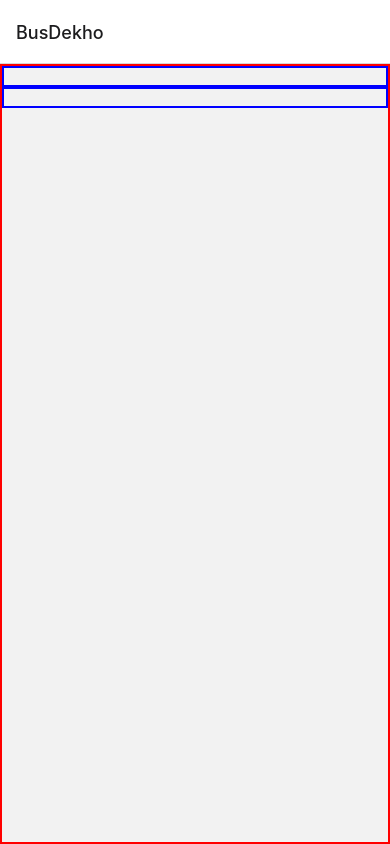
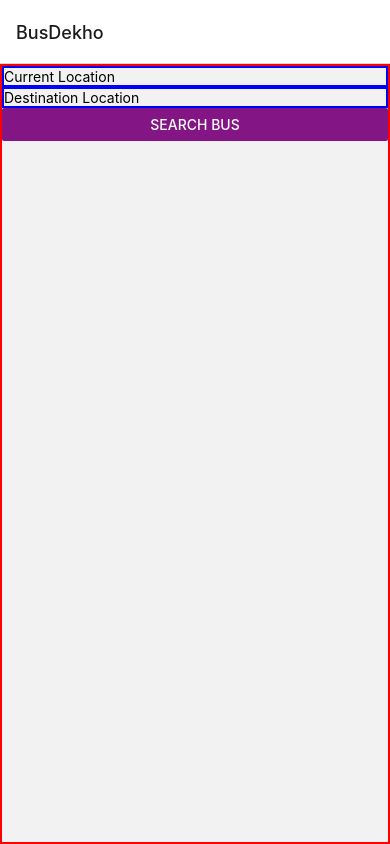
Before and after one commit to muditchoudhary/Bus-Dekho, a React Native app: screen / in a window 390 px wide. Built offline with nearby package versions, Linux system fonts and the light colour scheme.

Commit message:
Add placeholder and input button

```diff
--- a/App.js
+++ b/App.js
@@ -3,7 +3,7 @@ import * as React from "react";
 import { Button, View, Text, StyleSheet, TextInput } from "react-native";
 import { NavigationContainer } from "@react-navigation/native";
 import { createNativeStackNavigator } from "@react-navigation/native-stack";
-import  {useState} from 'react';
+import { useState } from "react";
 
 function DetailsScreen() {
   return (
@@ -23,15 +23,25 @@ function HomeScreen({ navigation }) {
         <TextInput
           style={styles.input}
           onChangeText={(text) => {
-            setcurrentLocation(text)
+            setcurrentLocation(text);
           }}
-        value={currentLocation} />
+          value={currentLocation}
+          placeholder="Current Location"
+        />
         <TextInput
           style={styles.input}
           onChangeText={(text) => {
-            setdestinationLocation(text)
+            setdestinationLocation(text);
           }}
-        value={destinationLocation} />
+          value={destinationLocation}
+          placeholder="Destination Location"
+        />
+        <Button
+          onPress={() => alert("hello")}
+          title="Search Bus"
+          color="#841584"
+          style={styles.searchBtn}
+        />
       </View>
     </View>
   );
@@ -70,7 +80,11 @@ const styles = StyleSheet.create({
   input: {
     width: "100%",
     borderWidth: 2,
-    borderColor: "blue"
+    borderColor: "blue",
+  },
+  searchBtn: {
+    width: "50%",
   }
 });
+
 export default App;
```
Lines whose indentation alone changed are shown as unchanged.
